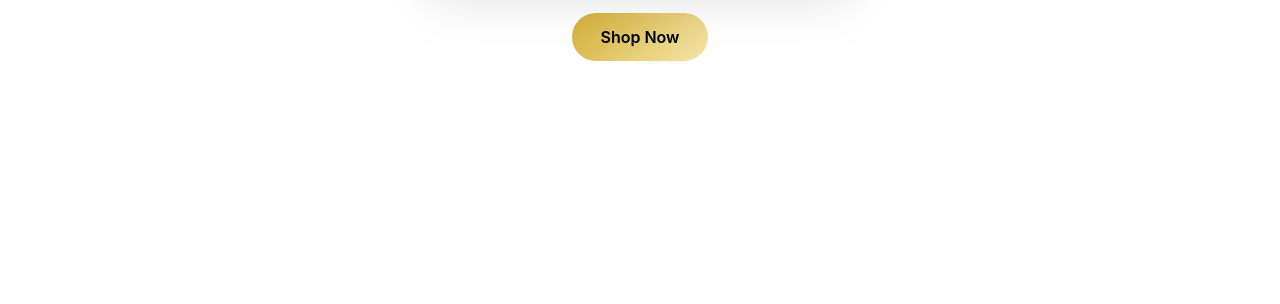
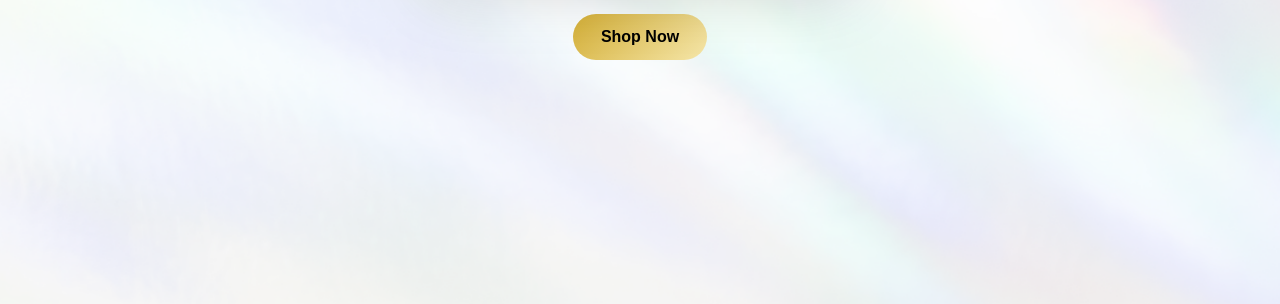
Before and after one commit to truenurseapparel/truenurseapparel, a plain HTML site: page index.html in a window 1280 px wide. Shown: the part 496-800 px from the top of the page. Drawn offline with Linux system fonts and the light colour scheme; files whose address does not match are found by name.

Commit message:
Update style.css

```diff
--- a/style.css
+++ b/style.css
@@ -11,8 +11,12 @@
 }
 
 body {
-  background: url('assets/background.png') no-repeat center center fixed;
+ margin: 0;
+  min-height: 100vh;
+  background: url('background.png') no-repeat center center;
   background-size: cover;
+  font-family: Arial, sans-serif;
+
 }
 
 .hero {
```
